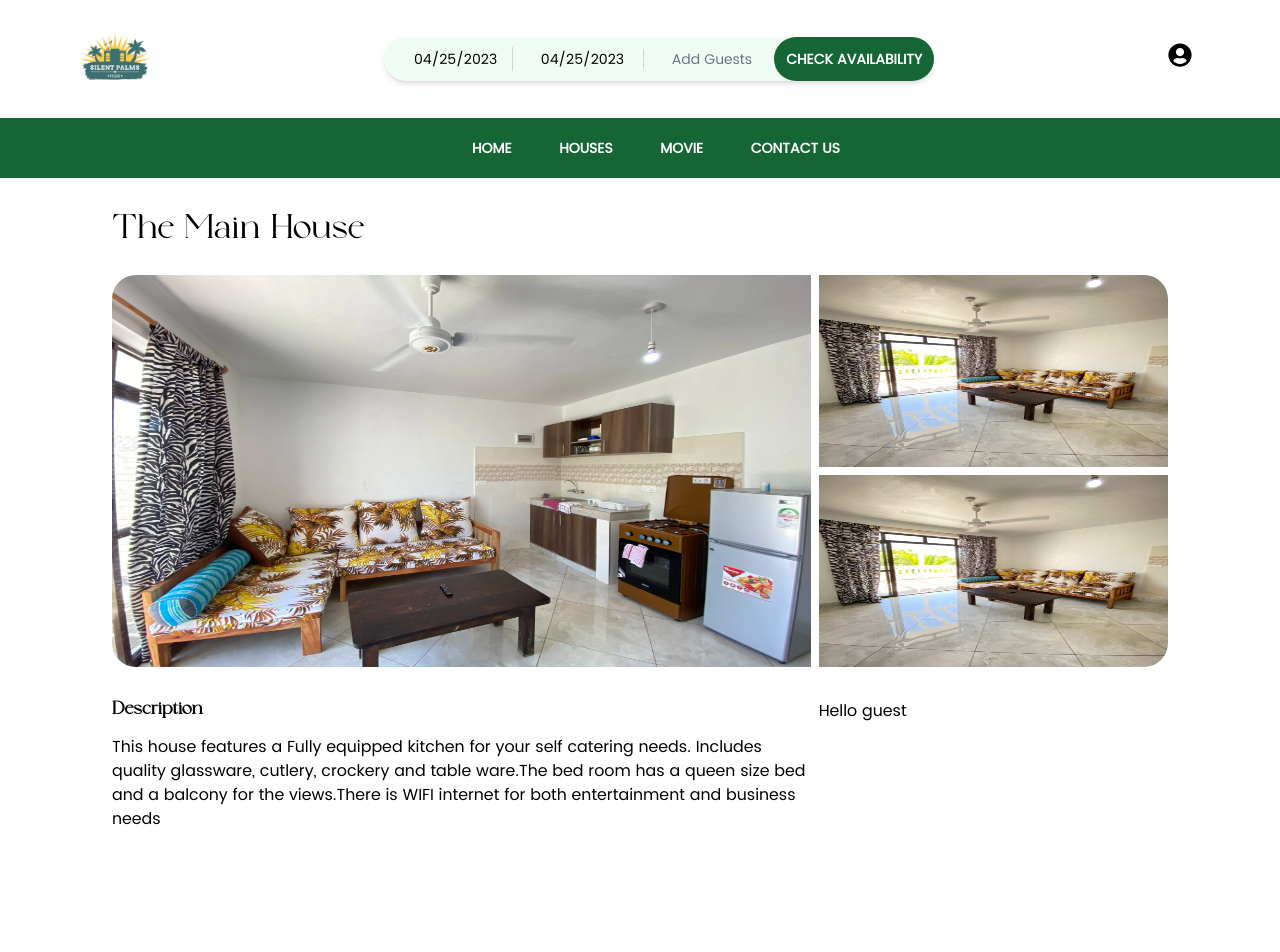
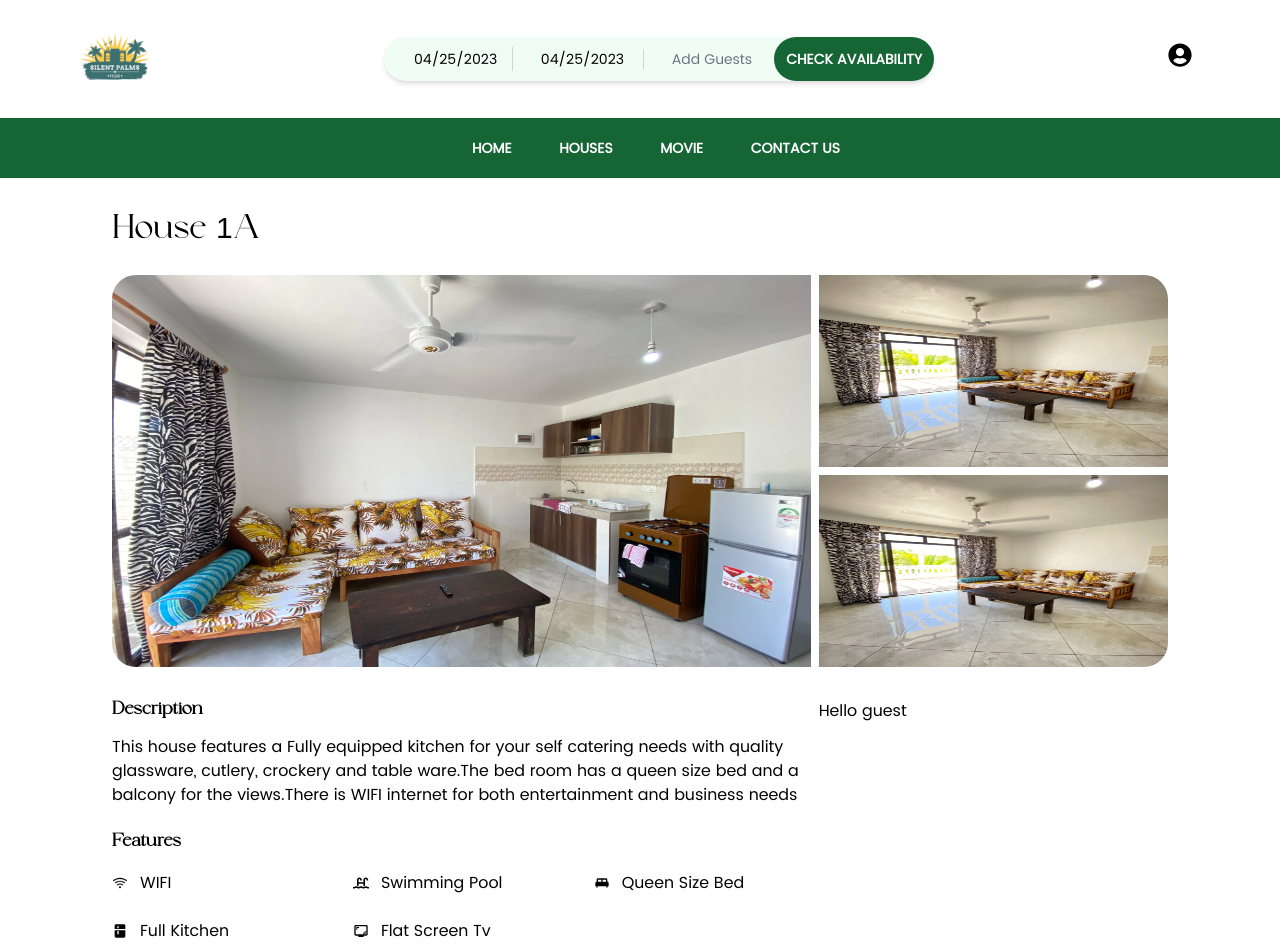
Before and after one commit to isadia-brian/night, a Next.js app: page /houses/house in a window 1280 px wide. Shown: the top 952 px of the page. Built offline with nearby package versions, Linux system fonts and the light colour scheme.

Commit message:
added room features

```diff
--- a/app/houses/house/page.js
+++ b/app/houses/house/page.js
@@ -1,15 +1,18 @@
 import localFont from "next/font/local";
 import Image from "next/image";
-import Link from "next/link";
+
+import { AiOutlineWifi } from "react-icons/ai";
+import { FaSwimmingPool } from "react-icons/fa";
+import { MdKitchen } from "react-icons/md";
+import { MdKingBed } from "react-icons/md";
+import { MdScreenshotMonitor } from "react-icons/md";
 
 const kugile = localFont({ src: "../../../public/kugile/Kugile_Demo.ttf" });
 
 const House = () => {
   return (
     <div className="h-[100vh] w-full px-28 py-10">
-      <h1 className={`${kugile.className} text-3xl font-medium`}>
-        The Main House
-      </h1>
+      <h1 className={`${kugile.className} text-3xl font-medium`}>House 1A</h1>
       <div className="grid gap-2 grid-cols-[2fr_1fr] mt-6 rounded-3xl  overflow-hidden">
         <div className="relative w-full  ">
           <Image src="/img2.webp" alt="image" fill />
@@ -25,15 +28,43 @@ const House = () => {
       </div>
 
       <div className="mt-8 w-full grid gap-2 grid-cols-[2fr_1fr] ">
+        <div className="flex flex-col gap-6">
           <div className="flex flex-col gap-3">
             <h4 className={`${kugile.className} font-bold`}>Description</h4>
             <p className="">
-            This house features a Fully equipped kitchen for your self catering
-            needs. Includes quality glassware, cutlery, crockery and table
-            ware.The bed room has a queen size bed and a balcony for the
+              This house features a Fully equipped kitchen for your self
+              catering needs with quality glassware, cutlery, crockery and
+              table ware.The bed room has a queen size bed and a balcony for the
               views.There is WIFI internet for both entertainment and business
               needs
             </p>
+          </div>
+
+          <div>
+            <h4 className={`${kugile.className} font-bold mb-4`}>Features</h4>
+            <div className="grid grid-cols-3 gap-6">
+              <div className="flex items-center space-x-3">
+                <AiOutlineWifi />
+                <p>WIFI</p>
+              </div>
+              <div className="flex items-center space-x-3">
+                <FaSwimmingPool />
+                <p>Swimming Pool</p>
+              </div>
+              <div className="flex items-center space-x-3">
+                <MdKingBed />
+                <p>Queen Size Bed</p>
+              </div>
+              <div className="flex items-center space-x-3">
+                <MdKitchen />
+                <p>Full Kitchen</p>
+              </div>
+              <div className="flex items-center space-x-3">
+                <MdScreenshotMonitor />
+                <p>Flat Screen Tv</p>
+              </div>
+            </div>
+          </div>
         </div>
         <div>
           <h1>Hello guest</h1>
```
Lines whose indentation alone changed are shown as unchanged.
